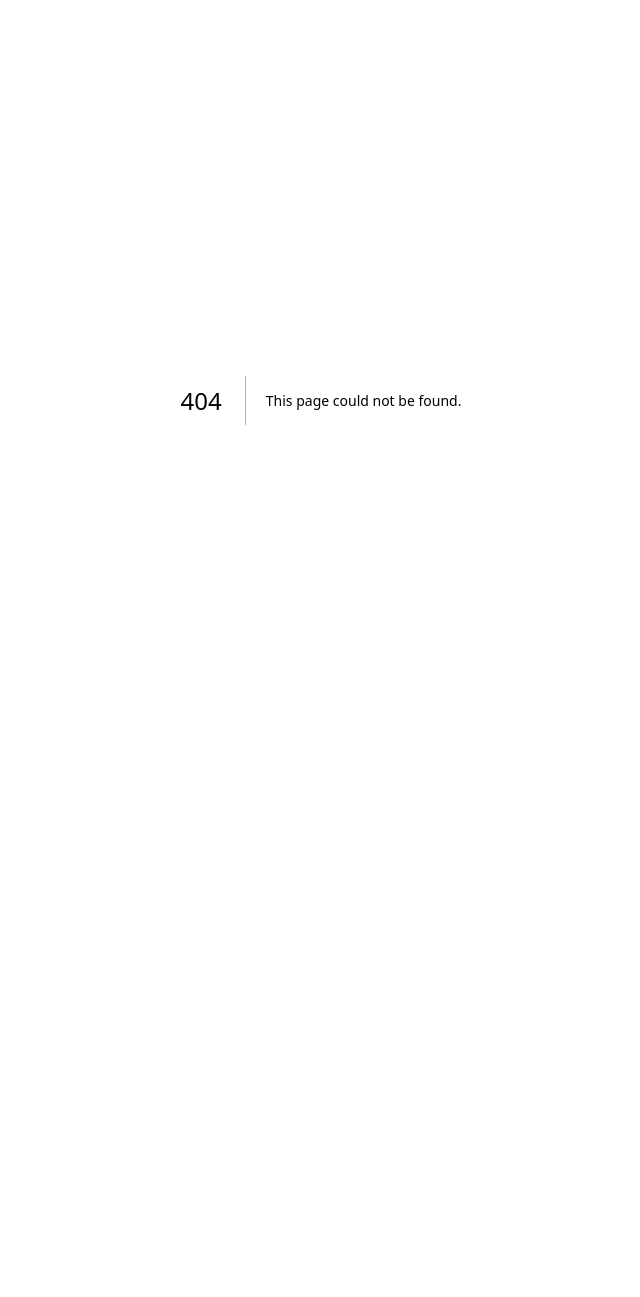
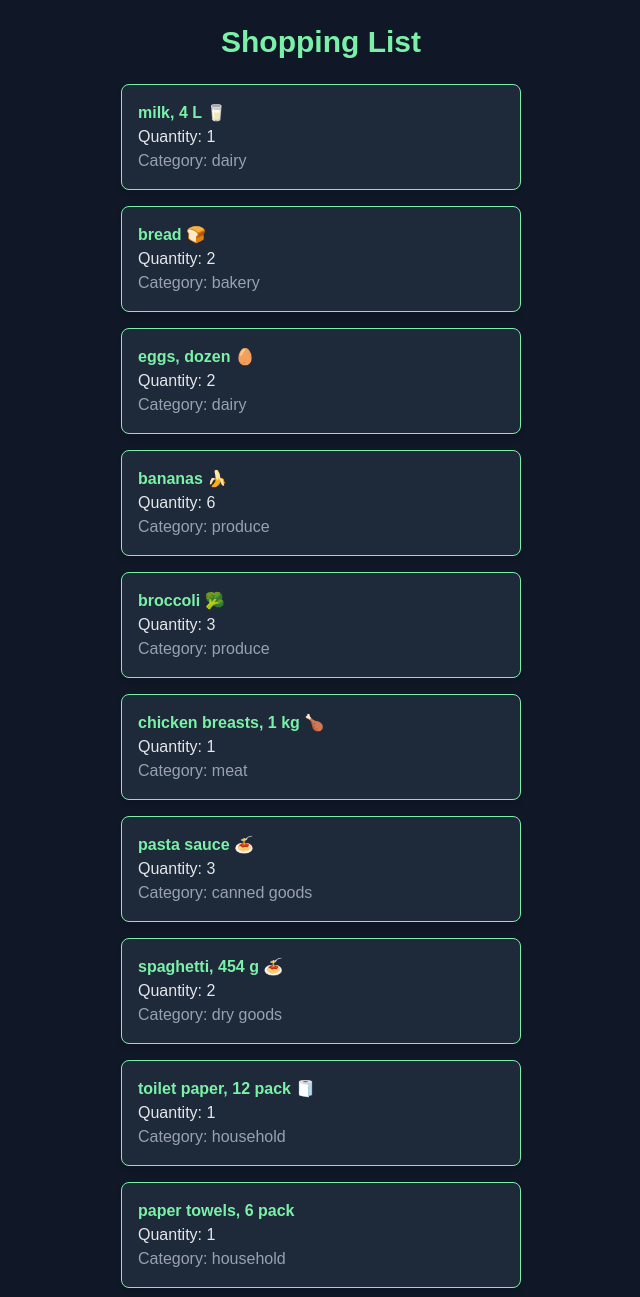
Before and after one commit to phathuy/cprg306-assignments, a Next.js app: page /week-3 in a window 1280 px wide. Before the commit this address had no page. Shown: the top 1297 px of the page, without its empty margins (319-959 px from the left). Before the commit the page ends 800 px from the top, so only its background shows below. Built offline with nearby package versions, Linux system fonts and the light colour scheme.

Commit message:
Add Week 3 Shopping List page

```diff
--- a/app/layout.js
+++ b/app/layout.js
@@ -12,7 +12,7 @@
 });
 
 export const metadata = {
-  title: "Create Next App",
+  title: "Shopping List",
   description: "Generated by create next app",
 };
 
--- a/app/page.js
+++ b/app/page.js
@@ -6,6 +6,7 @@
     <main>
       <h1> CPRG 306: Web Development 2 - Assignments</h1>
       <Link href="/week-2">Go to Week 2 → </Link>
+      <Link href="/week-3">Go to Week 3 → </Link>
     </main>
   );
 };
--- /dev/null
+++ b/app/week-3/item-list.js
@@ -0,0 +1,140 @@
+import Item from "./item";
+
+export default function ItemList() {
+  const item1 = {
+    name: "milk, 4 L 🥛",
+    quantity: 1,
+    category: "dairy",
+  };
+
+  const item2 = {
+    name: "bread 🍞",
+    quantity: 2,
+    category: "bakery",
+  };
+
+  const item3 = {
+    name: "eggs, dozen 🥚",
+    quantity: 2,
+    category: "dairy",
+  };
+
+  const item4 = {
+    name: "bananas 🍌",
+    quantity: 6,
+    category: "produce",
+  };
+
+  const item5 = {
+    name: "broccoli 🥦",
+    quantity: 3,
+    category: "produce",
+  };
+
+  const item6 = {
+    name: "chicken breasts, 1 kg 🍗",
+    quantity: 1,
+    category: "meat",
+  };
+
+  const item7 = {
+    name: "pasta sauce 🍝",
+    quantity: 3,
+    category: "canned goods",
+  };
+
+  const item8 = {
+    name: "spaghetti, 454 g 🍝",
+    quantity: 2,
+    category: "dry goods",
+  };
+
+  const item9 = {
+    name: "toilet paper, 12 pack 🧻",
+    quantity: 1,
+    category: "household",
+  };
+
+  const item10 = {
+    name: "paper towels, 6 pack",
+    quantity: 1,
+    category: "household",
+  };
+
+  const item11 = {
+    name: "dish soap 🍽️",
+    quantity: 1,
+    category: "household",
+  };
+
+  const item12 = {
+    name: "hand soap 🧼",
+    quantity: 4,
+    category: "household",
+  };
+
+  return (
+    <ul>
+      <Item
+        name={item1.name}
+        quantity={item1.quantity}
+        category={item1.category}
+      />
+      <Item
+        name={item2.name}
+        quantity={item2.quantity}
+        category={item2.category}
+      />
+      <Item
+        name={item3.name}
+        quantity={item3.quantity}
+        category={item3.category}
+      />
+      <Item
+        name={item4.name}
+        quantity={item4.quantity}
+        category={item4.category}
+      />
+      <Item
+        name={item5.name}
+        quantity={item5.quantity}
+        category={item5.category}
+      />
+      <Item
+        name={item6.name}
+        quantity={item6.quantity}
+        category={item6.category}
+      />
+      <Item
+        name={item7.name}
+        quantity={item7.quantity}
+        category={item7.category}
+      />
+      <Item
+        name={item8.name}
+        quantity={item8.quantity}
+        category={item8.category}
+      />
+      <Item
+        name={item9.name}
+        quantity={item9.quantity}
+        category={item9.category}
+      />
+      <Item
+        name={item10.name}
+        quantity={item10.quantity}
+        category={item10.category}
+      />
+      <Item
+        name={item11.name}
+        quantity={item11.quantity}
+        category={item11.category}
+      />
+      <Item
+        name={item12.name}
+        quantity={item12.quantity}
+        category={item12.category}
+      />
+    </ul>
+  );
+}
--- /dev/null
+++ b/app/week-3/item.js
@@ -0,0 +1,9 @@
+export default function Item({ name, quantity, category }) {
+  return (
+    <li className="bg-gray-800 border border-green-300 rounded-lg p-4 mb-4 shadow-md w-100">
+      <p className="text-green-300 text-base font-semibold">{name}</p>
+      <p className="text-gray-200">Quantity: {quantity}</p>
+      <p className="text-gray-400">Category: {category}</p>
+    </li>
+  );
+}
--- /dev/null
+++ b/app/week-3/page.js
@@ -0,0 +1,10 @@
+import ItemList from "./item-list";
+
+export default function Page() {
+  return (
+    <main className="min-h-screen bg-gray-900 flex flex-col items-center p-6">
+      <h1 className="text-3xl font-bold text-green-300 mb-6">Shopping List</h1>
+      <ItemList />
+    </main>
+  );
+}
```
